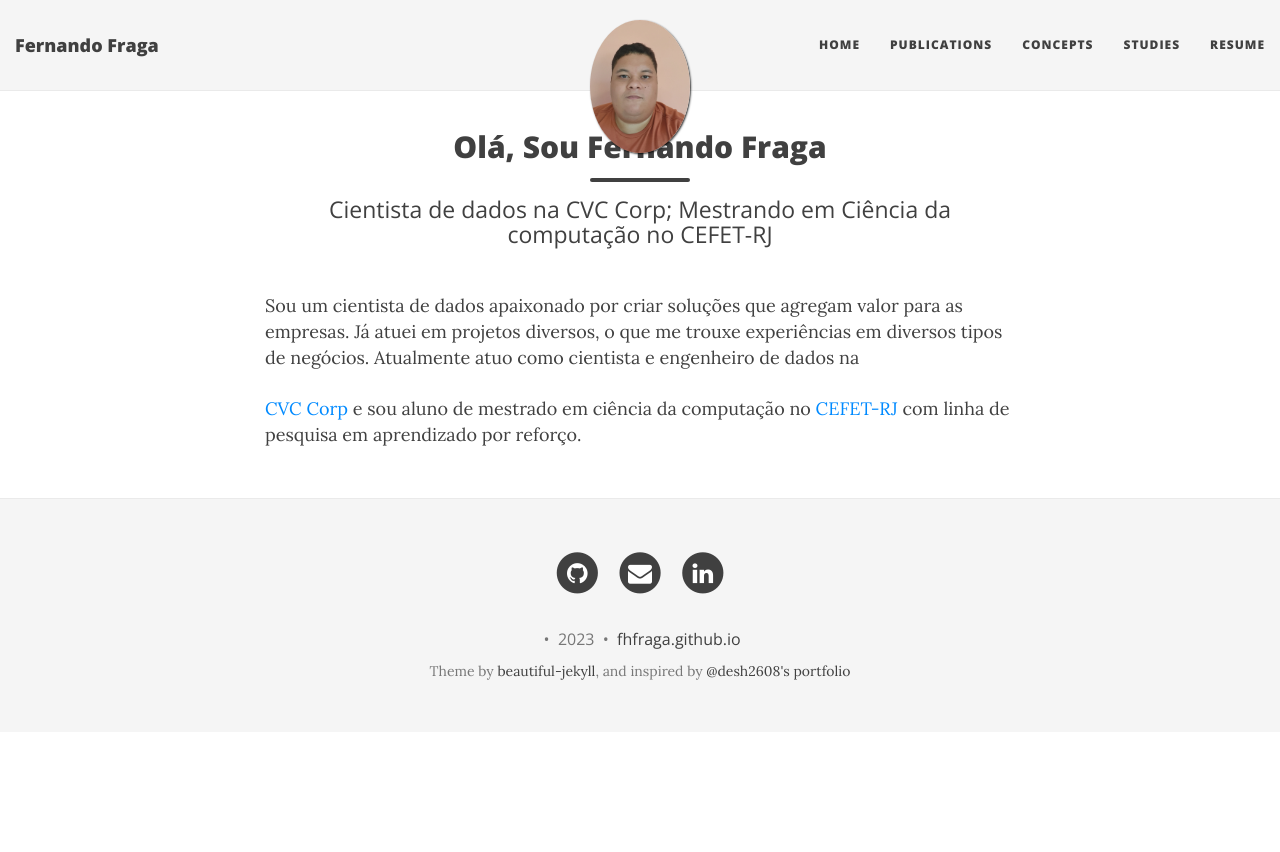
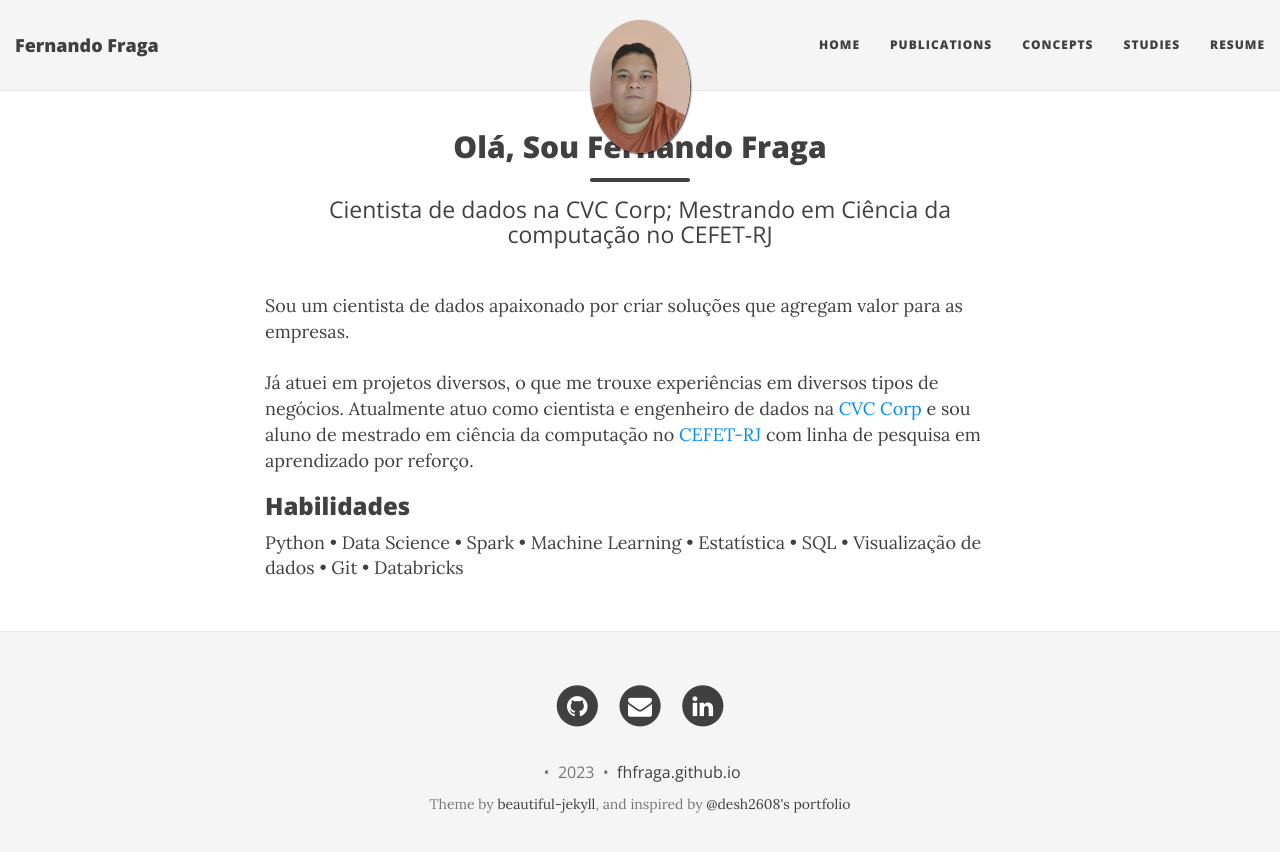
Before and after one commit to fhfraga/fhfraga.github.io, a Jekyll site: the page built from index.html, in a window 1280 px wide. Shown: the top 852 px of the page. Built offline with Jekyll 4.4.1, drawn with Linux system fonts in a browser that asks for light colours; nearby versions of some CDN libraries; the list of posts is cut into pages by our own code.

Commit message:
ajuste do index.html

```diff
--- a/index.html
+++ b/index.html
@@ -6,10 +6,17 @@ use-site-title: true
 ---
 
 <br>Sou um cientista de dados apaixonado por criar soluções que agregam valor para as empresas.
+<br><br>
 Já atuei em projetos diversos, o que me trouxe experiências em diversos tipos de negócios.
 Atualmente atuo como cientista e engenheiro de dados na
-<br><br>
 <a href="https://www.cvccorp.com.br" target="_blank" rel="noopener noreferrer">CVC Corp</a>
  e sou aluno de mestrado em ciência da computação no
 <a href="https://eic.cefet-rj.br/ppcic/" target="_blank" rel="noopener noreferrer">CEFET-RJ</a>
  com linha de pesquisa em aprendizado por reforço.
+
+ <h3>
+    Habilidades
+ </h3>
+
+ Python • Data Science • Spark • Machine Learning • Estatística • SQL •
+ Visualização de dados • Git • Databricks
```
